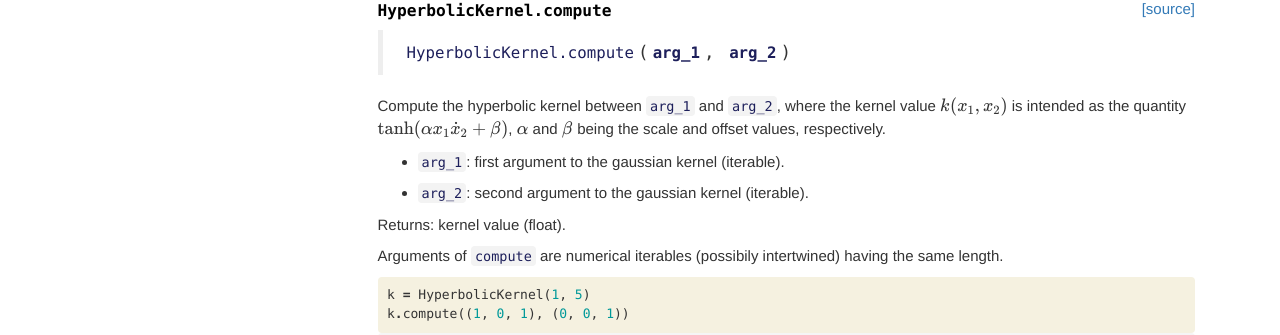
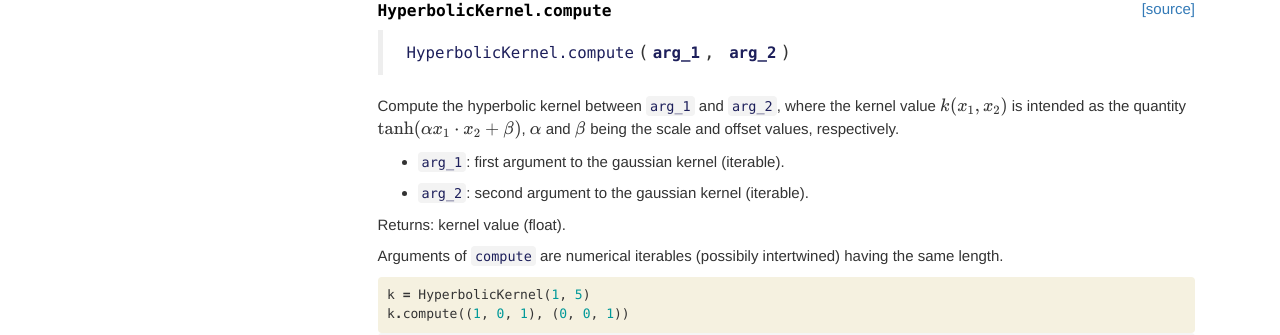
Before and after one commit to ManuelDileo/mulearn, a Jekyll site: the page built from docs/kernel.html, in a window 1280 px wide and 900 px high, scrolled down 6665 px. Shown: the part 142-477 px from the top of the window. Built offline with Jekyll 4.4.1, drawn with Linux system fonts in a browser that asks for light colours; nearby versions of some CDN libraries; comment, search, counter and statistics services are not loaded.

Commit message:
fixed LaTeX error in HyperbolicKernel

```diff
--- a/docs/kernel.html
+++ b/docs/kernel.html
@@ -1386,7 +1386,7 @@ thrown.</p>
 </blockquote>
 <p>Compute the hyperbolic kernel between <code>arg_1</code> and <code>arg_2</code>,
 where the kernel value $k(x_1, x_2)$ is intended as the quantity
-$\tanh(\alpha x_1 \dot x_2 + \beta)$, $\alpha$ and $\beta$ being the
+$\tanh(\alpha x_1 \cdot x_2 + \beta)$, $\alpha$ and $\beta$ being the
 scale and offset values, respectively.</p>
 <ul>
 <li><p><code>arg_1</code>: first argument to the gaussian kernel (iterable).</p>
--- a/mulearn/kernel.py
+++ b/mulearn/kernel.py
@@ -201,7 +201,7 @@ class HyperbolicKernel(Kernel):
     def compute(self, arg_1, arg_2):
         r'''Compute the hyperbolic kernel between `arg_1` and `arg_2`,
         where the kernel value $k(x_1, x_2)$ is intended as the quantity
-        $\tanh(\alpha x_1 \dot x_2 + \beta)$, $\alpha$ and $\beta$ being the
+        $\tanh(\alpha x_1 \cdot x_2 + \beta)$, $\alpha$ and $\beta$ being the
         scale and offset values, respectively.
 
         - `arg_1`: first argument to the gaussian kernel (iterable).
```
Also changed, not shown: 1 other file.
